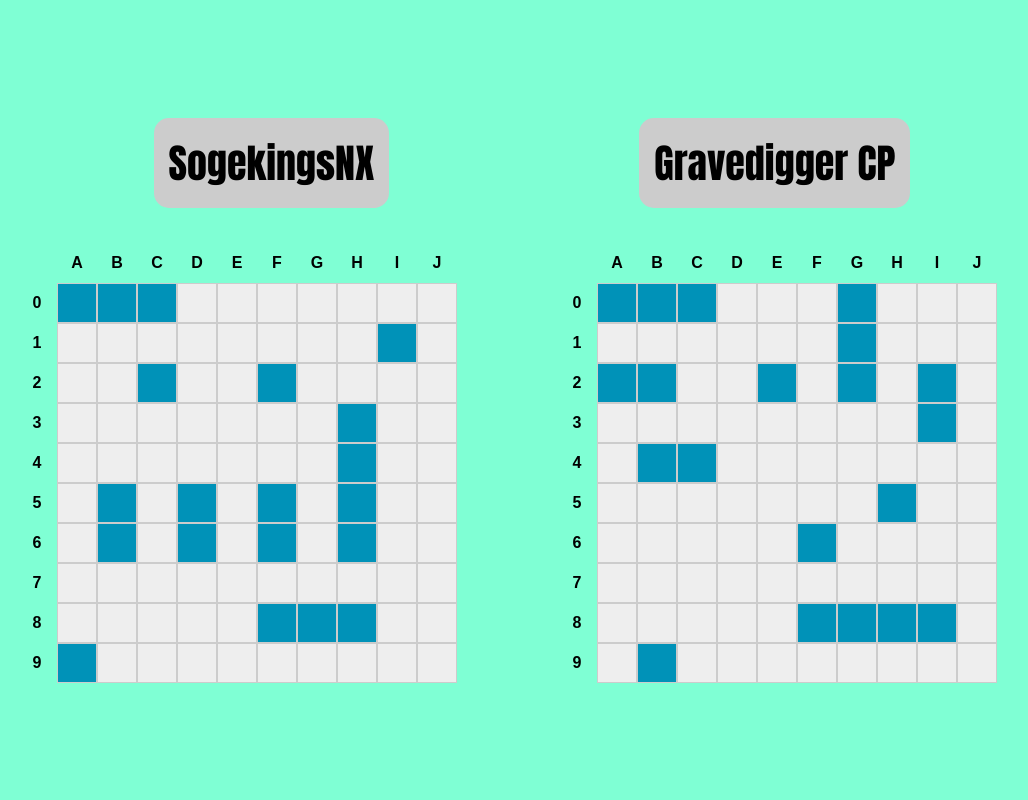
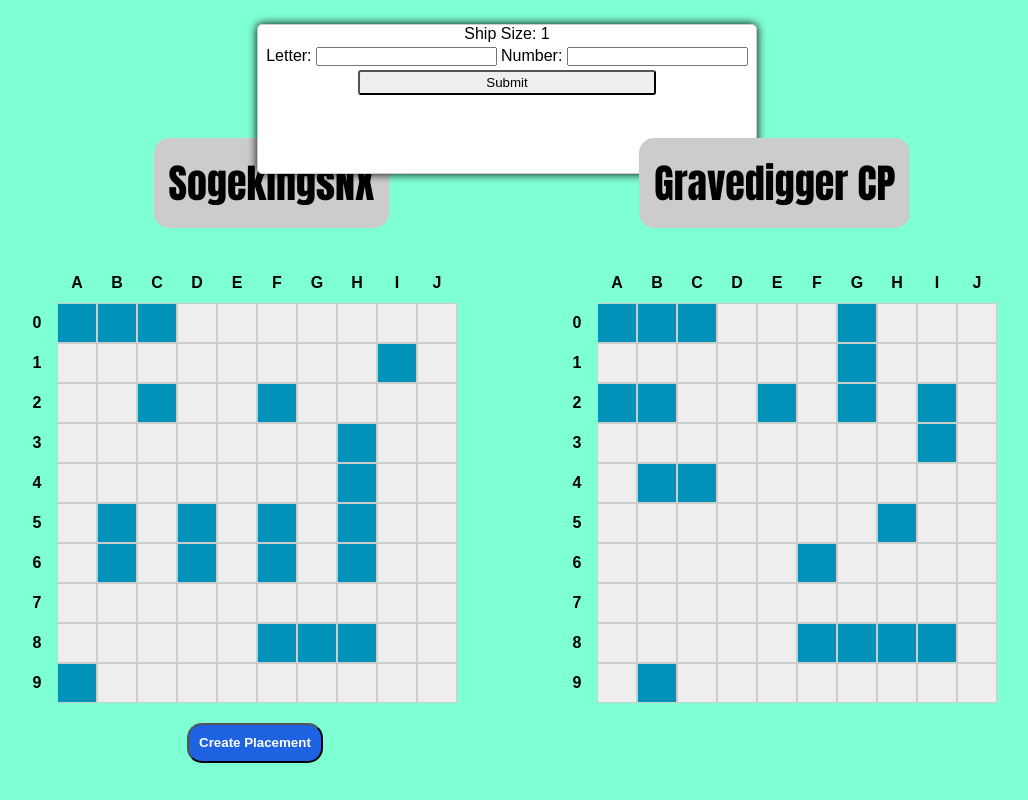
Before and after one commit to Mizaeron/battle-ship, a website built with webpack: page src/template.html in a window 1280 px wide. Shown: the whole page, without its empty margins (133-1161 px from the left). Built offline with nearby package versions, Linux system fonts and the light colour scheme.

Commit message:
Be able to add one ship, custom placement

```diff
--- a/src/dom.js
+++ b/src/dom.js
@@ -10,12 +10,22 @@ export function game() {}
 
 const COL_LETTERS = "ABCDEFGHIJ";
 
-const playerBoard = playerHuman();
+let playerBoard = playerHuman();
 const computerBoard = playerComputer();
 
 function renderPlayer() {
   const grid = document.querySelector(".player-board");
 
+  const corner = document.createElement("div");
+  corner.className = "label corner";
+  grid.append(corner);
+
+  for (let l = 0; l < 10; l++) {
+    const topL = document.createElement("div");
+    topL.className = "label";
+    topL.textContent = colIndexToLetter(l);
+    grid.append(topL);
+  }
   for (let r = 0; r < 10; r++) {
     const rl = document.createElement("div");
     rl.className = "label";
@@ -129,7 +139,6 @@ displayPlayerBoard();
 displayComputerBoard();
 
 const computerGrid = document.querySelector(".computer-board");
-const playerGrid = document.querySelector(".player-board");
 
 function playerTurn() {
   computerGrid.addEventListener("click", onPlayerClick);
@@ -158,7 +167,7 @@ function onPlayerClick(e) {
     e.target.append(dot);
   }
 
-  if (computerBoard.areAllShipSunk(computerBoard.shipMap)) console.log("yes");
+  if (computerBoard.areAllShipSunk(computerBoard.shipMap)) gameOver();
   computerGrid.removeEventListener("click", onPlayerClick);
   computerTurn();
 }
@@ -177,7 +186,6 @@ function computerTurn() {
   const targets = document.querySelector(
     `.cell[data-col="${letterToColIndex(col)}"][data-row="${row}"]`,
   );
-  console.log("KUR CS REWARDAI NX");
   if (playerBoard.board.get(col)[row] === "Hit") {
     targets.append(x);
     if (ship.isSunk) sunkRadius(ship, "cell", playerBoard);
@@ -185,7 +193,7 @@ function computerTurn() {
     dot.style.backgroundColor = "#ccc";
     targets.append(dot);
   }
-  if (playerBoard.areAllShipSunk(playerBoard.shipMap)) console.log("yes");
+  if (playerBoard.areAllShipSunk(playerBoard.shipMap)) gameOver();
   playerTurn();
 }
 
@@ -205,4 +213,91 @@ function computerRandomAttack() {
   return [col, row];
 }
 
+function createPlacement() {
+  const button = document.querySelector(".place");
+  const grid = document.querySelector(".player-board");
+
+  button.addEventListener("click", () => {
+    grid.textContent = "";
+    renderPlayer();
+    newPlayerBoard();
+  });
+}
+function gameOver() {
+  if (computerBoard.areAllShipSunk(computerBoard.shipMap)) alert("PLAYER WINS");
+  if (playerBoard.areAllShipSunk(playerBoard.shipMap)) alert("Computer Wins");
+}
+
 playerTurn();
+createPlacement();
+
+function newPlayerBoard() {
+  const createShip = document.querySelector(".create-ship");
+  const newPlayer = new Player();
+  playerBoard = newPlayer.createHuman();
+
+  // shipCreation(4);
+}
+
+function shipCreation(size) {
+  const form = document.querySelector(".ship-form");
+  const shipSize = document.querySelector(".ship-size");
+  shipSize.textContent = `Ship Size: ${size}`;
+  const button = document.createElement("button");
+  button.className = "submit-button";
+  button.textContent = "Submit";
+
+  for (let i = 0; i < size; i++) {
+    const letter = document.createElement("input");
+    letter.type = "text";
+    letter.id = `letter-${i}`;
+
+    const letterLabel = document.createElement("label");
+    letterLabel.className = "letter-label";
+    letterLabel.htmlFor = letter.id;
+    letterLabel.textContent = "Letter: ";
+
+    const number = document.createElement("input");
+    number.type = "number";
+    number.id = `number-${i}`;
+
+    const numberLabel = document.createElement("label");
+    numberLabel.className = "number-label";
+    numberLabel.htmlFor = number.id;
+    numberLabel.textContent = "Number: ";
+    numberLabel.ariaValueMax = 9;
+
+    letterLabel.append(letter);
+    form.append(letterLabel);
+    numberLabel.append(number);
+    form.append(numberLabel);
+  }
+
+  form.append(button);
+
+  button.addEventListener("click", (e) => {
+    const letterZero = document.querySelector("#letter-0");
+    const letterOne = document.querySelector("#letter-1");
+    const letterTwo = document.querySelector("#letter-2");
+    const letterThree = document.querySelector("#letter-3");
+
+    const idZero = document.querySelector("#number-0");
+    const idOne = document.querySelector("#number-1");
+    const idTwo = document.querySelector("#number-2");
+    const idThree = document.querySelector("#number-3");
+    e.preventDefault();
+
+    playerBoard.createShip(size);
+    if (letterZero && idZero) {
+      playerBoard.storedShip.assignCoords(
+        `${letterZero.value}`,
+        idZero.value,
+        playerBoard,
+      );
+    }
+    console.log(playerBoard.board);
+    displayPlayerBoard();
+  });
+}
+
+shipCreation(1);
--- a/src/styles.css
+++ b/src/styles.css
@@ -38,6 +38,7 @@ body {
   font-size: 2.5rem;
   font-family: Impact;
   margin-bottom: 35px;
+  margin-top: 100px;
   font-weight: bold;
 }
 
@@ -82,3 +83,55 @@ body {
 .dot {
   max-width: 35px;
 }
+
+.place {
+  height: 40px;
+  border-radius: 15px;
+  padding: 10px;
+  margin-left: 170px;
+  margin-top: 20px;
+  background-color: rgb(29, 98, 224);
+  font-weight: bold;
+  color: white;
+}
+
+.place:hover {
+  background-color: rgb(29, 98, 224, 50%);
+  cursor: pointer;
+}
+
+.create-ship {
+  position: absolute;
+  top: 3%;
+  left: 50%;
+  transform: translateX(-50%);
+  background-color: white;
+  height: 150px;
+  width: 500px;
+  border-radius: 5px;
+  border: 1px solid #ccc;
+  box-shadow: 0 0 10px 0 #000;
+}
+
+.ship-form {
+  display: flex;
+  flex-wrap: wrap;
+  gap: 4px;
+  justify-content: center;
+}
+
+.ship-size {
+  flex: 0 1 100%;
+  text-align: center;
+}
+
+.submit-button {
+  flex: 0 1 60%;
+  padding: 3px;
+  border-radius: 3px;
+}
+
+.submit-button:hover {
+  background-color: #ccc;
+  cursor: pointer;
+}
--- a/src/template.html
+++ b/src/template.html
@@ -6,25 +6,19 @@
     <title>Document</title>
   </head>
   <body>
-    <div>
+    <div class="container">
+      <div class="create-ship">
+        <form class="ship-form" action="" method="post">
+          <div class="ship-size">Ship size:</div>
+        </form>
+      </div>
       <div class="controllers">
         <div class="player-display">SogekingsNX</div>
+
         <div class="computer-display">Gravedigger CP</div>
       </div>
       <div class="game-container">
-        <div class="player-board">
-          <div class="label corner"></div>
-          <div class="label">A</div>
-          <div class="label">B</div>
-          <div class="label">C</div>
-          <div class="label">D</div>
-          <div class="label">E</div>
-          <div class="label">F</div>
-          <div class="label">G</div>
-          <div class="label">H</div>
-          <div class="label">I</div>
-          <div class="label">J</div>
-        </div>
+        <div class="player-board"></div>
         <div class="computer-board">
           <div class="label corner"></div>
           <div class="label">A</div>
@@ -39,6 +33,7 @@
           <div class="label">J</div>
         </div>
       </div>
+      <button class="place">Create Placement</button>
     </div>
   </body>
 </html>
```
